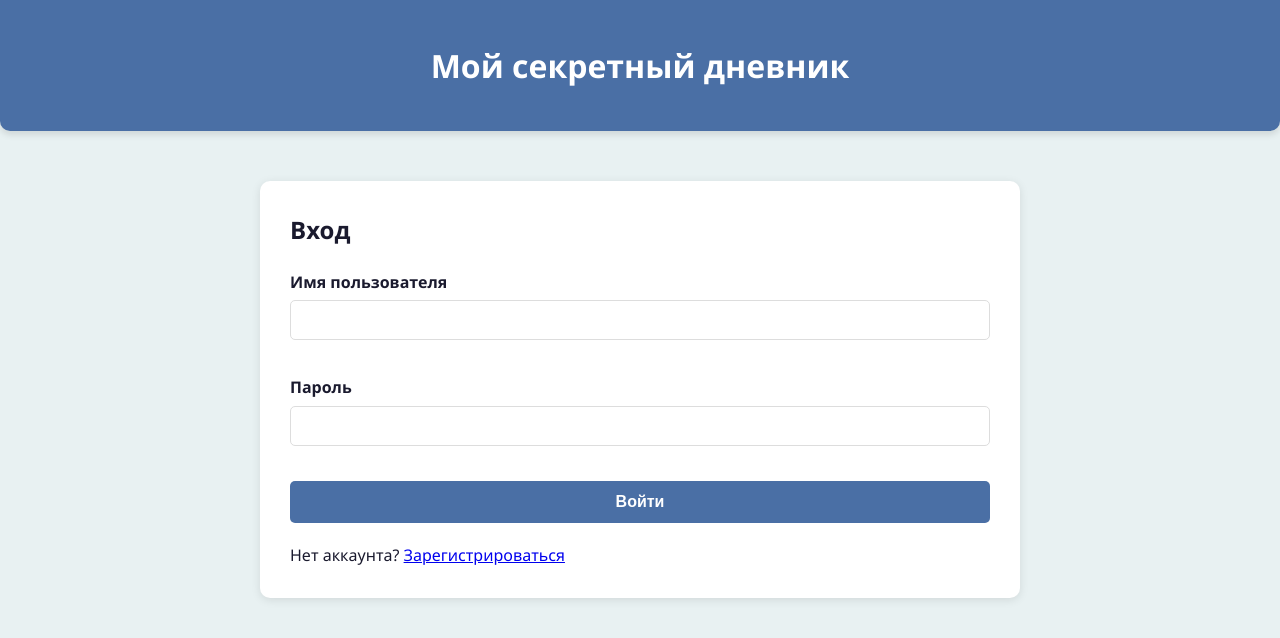
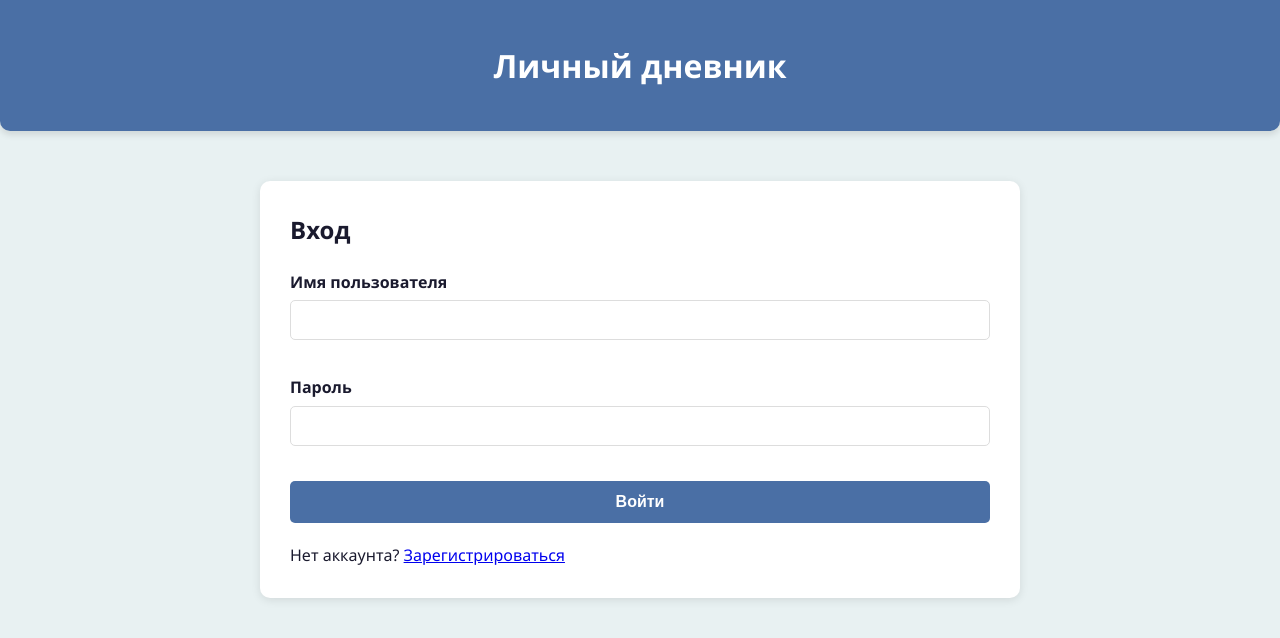
Before and after one commit to dxteven/personal-journal, a plain HTML site: page index.html in a window 1280 px wide. Drawn offline with Linux system fonts and the light colour scheme.

Commit message:
Update index.html

```diff
--- a/index.html
+++ b/index.html
@@ -181,7 +181,7 @@
 <body>
     <header>
         <div class="container">
-            <h1>Мой секретный дневник</h1>
+            <h1>Личный дневник</h1>
         </div>
     </header>
 
```
